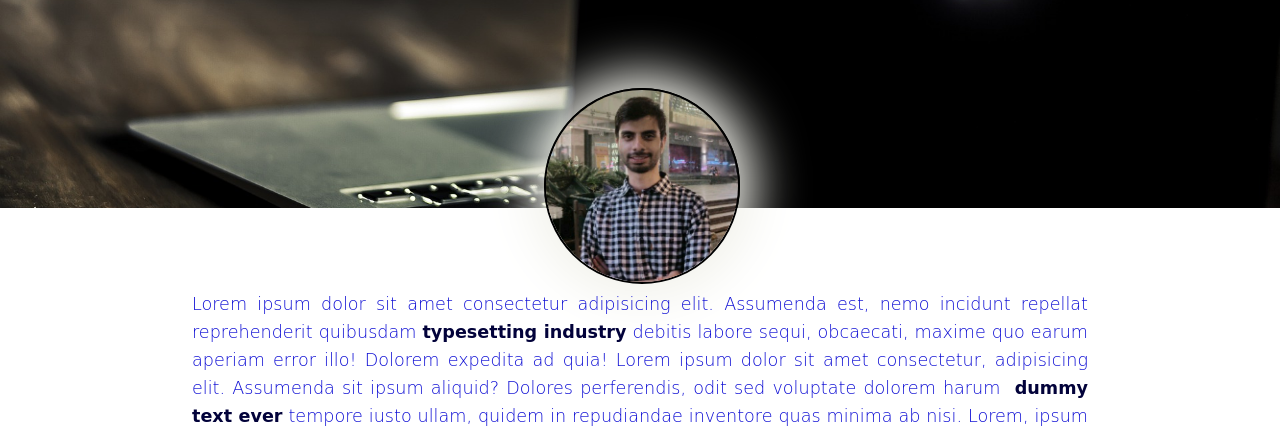
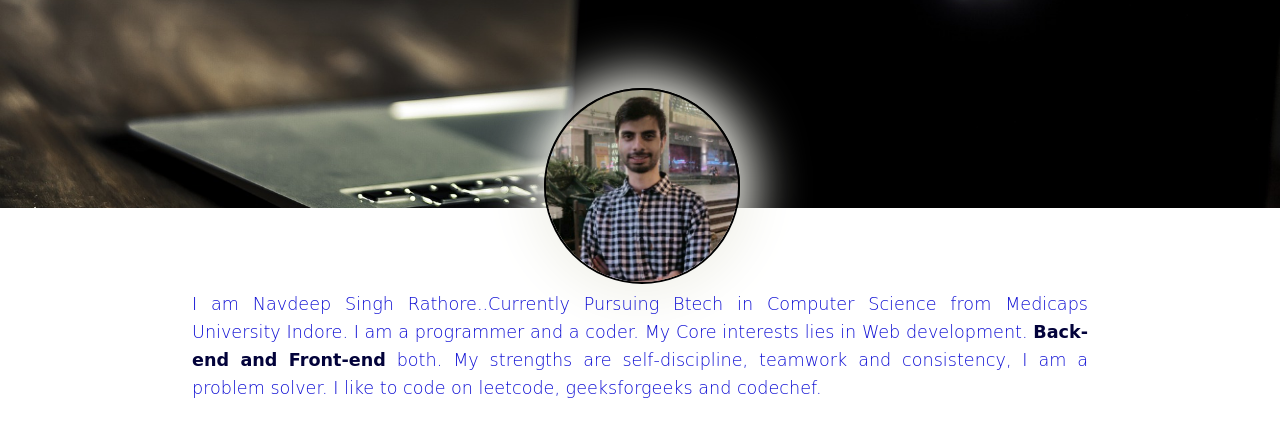
Before and after one commit to navdeepsr110/Resume-Project, a plain HTML site: page index.html in a window 1280 px wide. Shown: the part 371-800 px from the top of the page. Drawn offline with Linux system fonts and the light colour scheme.

Commit message:
Updated About

```diff
--- a/index.html
+++ b/index.html
@@ -90,15 +90,15 @@
                 <img src="Navdeep1.jpg" alt="Profile photo">
             </div>
                 <p id="about-para">
-                    Lorem ipsum dolor sit amet consectetur adipisicing elit. Assumenda est, nemo incidunt repellat
-                    reprehenderit quibusdam <span class="text-highlight">typesetting industry</span> debitis labore sequi, obcaecati, maxime quo earum aperiam error illo!
-                    Dolorem expedita ad quia!
-                    Lorem ipsum dolor sit amet consectetur, adipisicing elit. Assumenda sit ipsum aliquid? Dolores
+                    I am Navdeep Singh Rathore..Currently Pursuing Btech in Computer Science from Medicaps University Indore. I am a programmer and a coder.
+                    My Core interests lies in Web development. <span class="text-highlight">Back-end and Front-end</span> both. My strengths are self-discipline, teamwork and consistency,
+                    I am a problem solver. I like to code on leetcode, geeksforgeeks and codechef.
+                    <!-- Lorem ipsum dolor sit amet consectetur, adipisicing elit. Assumenda sit ipsum aliquid? Dolores
                     perferendis, odit sed voluptate dolorem harum &nbsp<span class="text-highlight">dummy text ever</span> tempore iusto ullam, quidem in repudiandae inventore
                     quas minima ab nisi.
                     Lorem, ipsum dolor sit amet consectetur adipisicing elit. Fugiat autem voluptatem quia dolorum
                     commodi veniam aliquam quasi exercitationem accusantium rerum nihil quod <span class="text-highlight">with the release of letraset</span> recusandae porro iure,
-                    magnam alias fuga earum quaerat?
+                    magnam alias fuga earum quaerat? -->
                 </p>
 
         </section>
```
